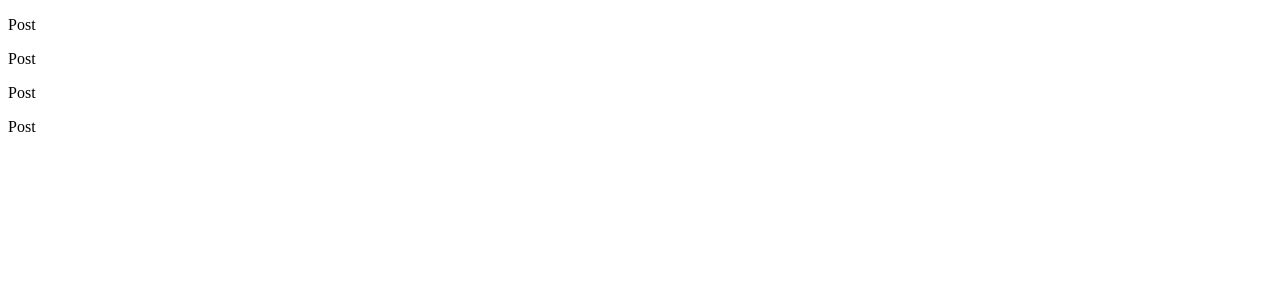
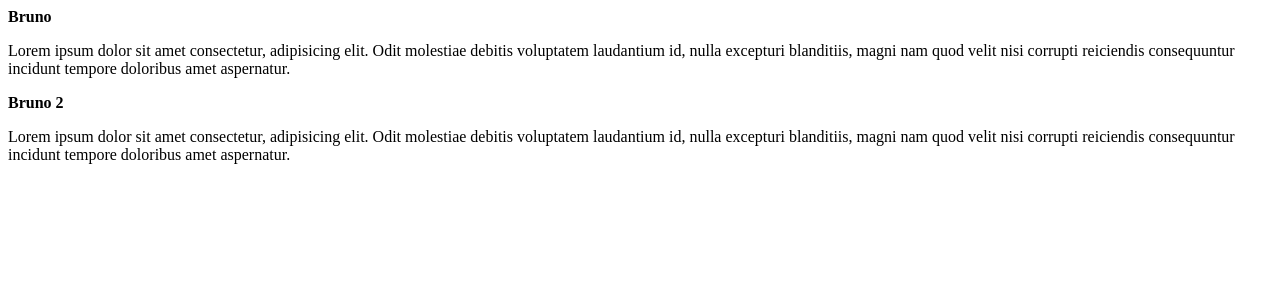
Before and after one commit to WEBGITbruno-ferreira/2023Ignite, a React (Vite) app in the folder aulas/reactjs/aulas/01-fundamentos-reactjs/: page / in a window 1280 px wide. Shown: the top 300 px of the page. Built offline with nearby package versions, Linux system fonts and the light colour scheme.

Commit message:
Testando components com propriedas

```diff
--- a/aulas/reactjs/aulas/01-fundamentos-reactjs/src/App.jsx
+++ b/aulas/reactjs/aulas/01-fundamentos-reactjs/src/App.jsx
@@ -1,15 +1,16 @@
 import { Post } from "./Post";
 
-
 export function App() {
-
-
   return (
     <>
-    <Post/>
-
-
-    <Post/><Post/><Post/>
+      <Post
+        author="Bruno"
+        content="Lorem ipsum dolor sit amet consectetur, adipisicing elit. Odit molestiae debitis voluptatem laudantium id, nulla excepturi blanditiis, magni nam quod velit nisi corrupti reiciendis consequuntur incidunt tempore doloribus amet aspernatur."
+      />
+      <Post
+        author="Bruno 2"
+        content="Lorem ipsum dolor sit amet consectetur, adipisicing elit. Odit molestiae debitis voluptatem laudantium id, nulla excepturi blanditiis, magni nam quod velit nisi corrupti reiciendis consequuntur incidunt tempore doloribus amet aspernatur."
+      />
     </>
-  )
+  );
 }
--- a/aulas/reactjs/aulas/01-fundamentos-reactjs/src/Post.jsx
+++ b/aulas/reactjs/aulas/01-fundamentos-reactjs/src/Post.jsx
@@ -1,3 +1,9 @@
-export function Post() {
-  return <p> Post </p>
+export function Post(props) {
+  return (
+  <>
+  <strong> {props.author} </strong>
+  <p> {props.content} </p>
+  </>
+
+  )
 }
```
